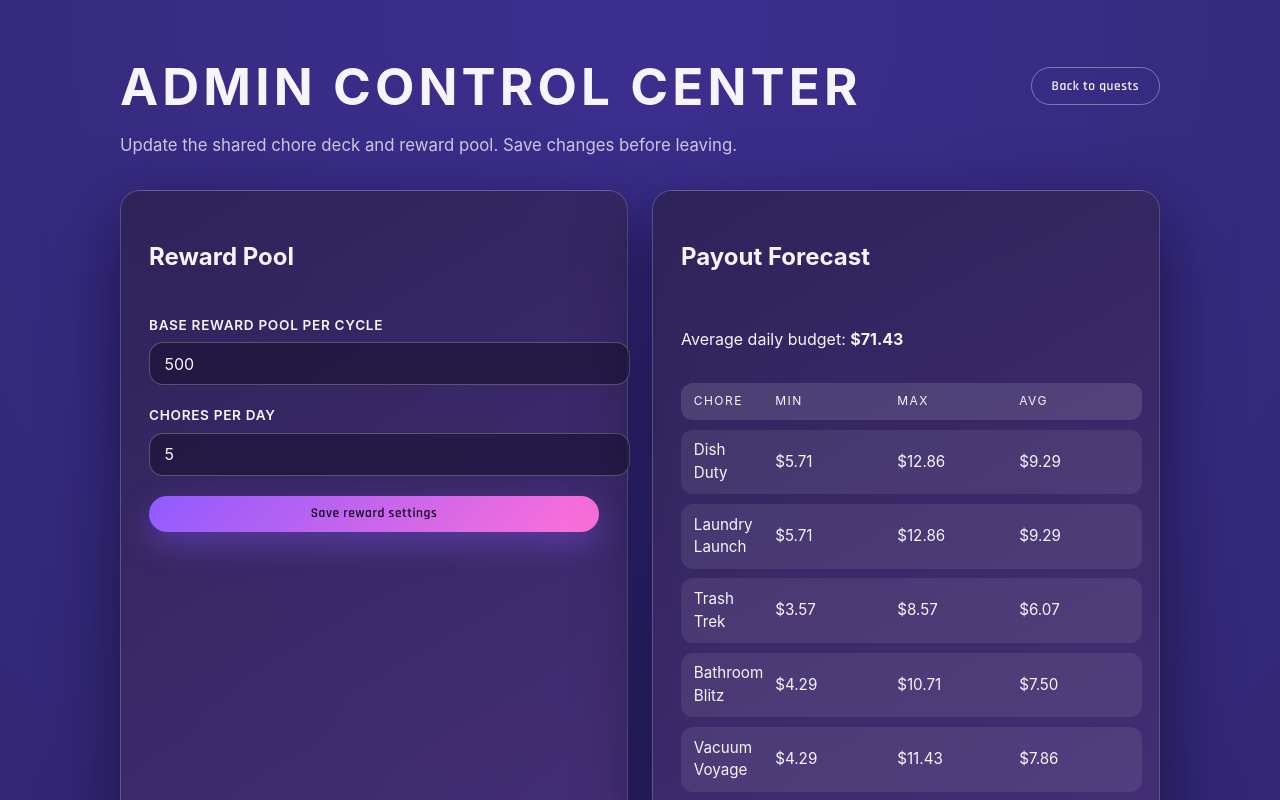
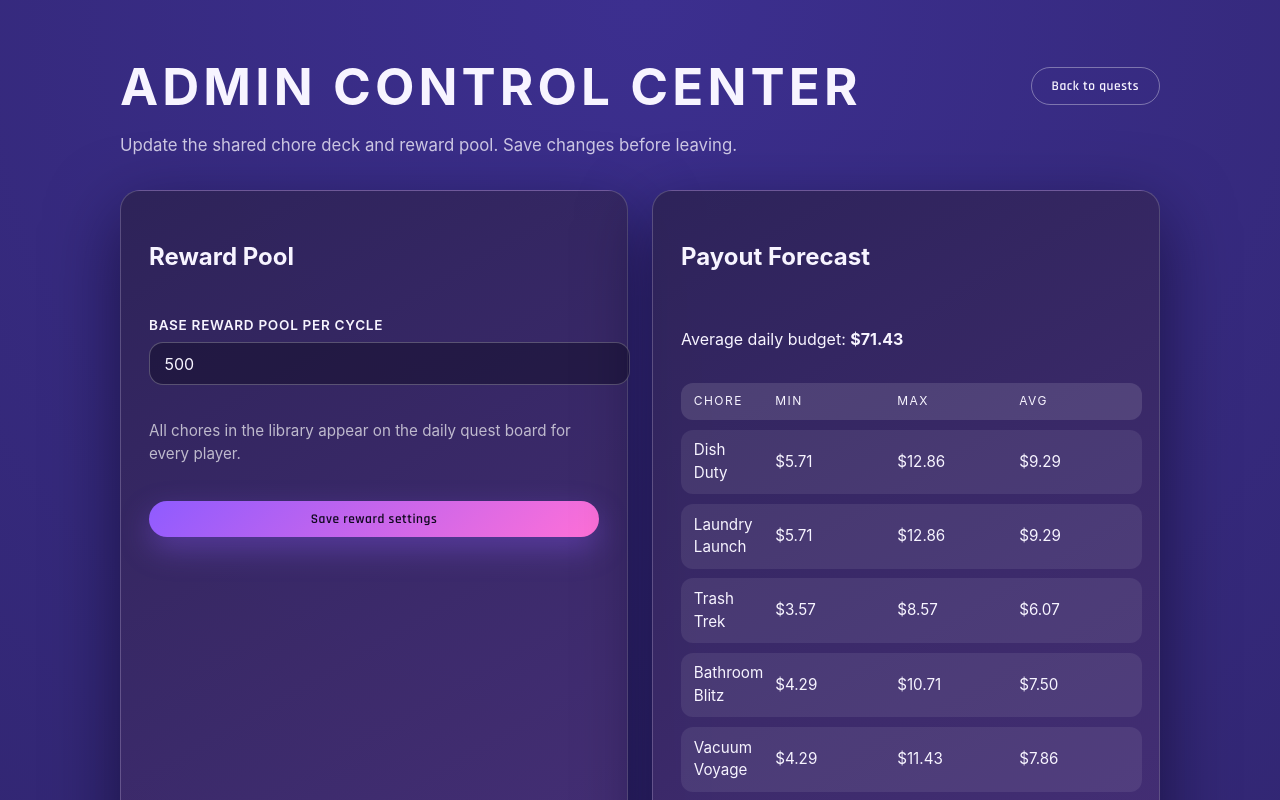
Before and after one commit to FreedominaStonyField/Chorequesttracker, a React (Vite) app: page / in a window 1280 px wide. Both pictures are taken after a click on the button "Admin tools". Shown: the top 800 px of the page. Built offline with nearby package versions, Linux system fonts and the light colour scheme.

Commit message:
Show all daily chores to every player

```diff
--- a/src/App.tsx
+++ b/src/App.tsx
@@ -10,7 +10,7 @@ import type {
   UserId,
   UserStats,
 } from './types';
-import { pickRandom, randomIntPartition } from './utils/random';
+import { randomIntPartition } from './utils/random';
 import { loadState, saveState } from './utils/storage';
 import { addDays, daysBetween, todayISO } from './utils/dates';
 
@@ -18,7 +18,6 @@ const CYCLE_LENGTH_DAYS = 7;
 
 const DEFAULT_SETTINGS: AdminSettings = {
   baseRewardPool: 500,
-  dailyChoresCount: 5,
 };
 
 const USERS: { id: UserId; name: string }[] = [
@@ -55,14 +54,17 @@ const slugify = (value: string) =>
 
 const cloneSettings = (settings: AdminSettings): AdminSettings => ({ ...settings });
 
-const sanitizeSettings = (settings?: AdminSettings | null): AdminSettings => {
+const sanitizeSettings = (
+  settings?: Partial<AdminSettings> | null,
+): AdminSettings => {
   const base = settings ?? DEFAULT_SETTINGS;
-  const baseRewardPool = Math.max(0, Math.floor(Number(base.baseRewardPool) || 0));
-  const dailyChoresCount = Math.max(0, Math.floor(Number(base.dailyChoresCount) || 0));
+  const baseRewardPool = Math.max(
+    0,
+    Math.floor(Number((base as Record<string, unknown>).baseRewardPool) || 0),
+  );
 
   return {
     baseRewardPool,
-    dailyChoresCount,
   };
 };
 
@@ -212,14 +214,21 @@ function allocateRewardsForChores(
   };
 }
 
+function shuffleTemplates(source: readonly ChoreTemplate[]): ChoreTemplate[] {
+  const templates = [...source];
+  for (let index = templates.length - 1; index > 0; index -= 1) {
+    const swapIndex = Math.floor(Math.random() * (index + 1));
+    [templates[index], templates[swapIndex]] = [templates[swapIndex], templates[index]];
+  }
+  return templates;
+}
+
 function generateDailyPlan(
   date: string,
   budget: number,
   library: readonly ChoreTemplate[],
-  settings: AdminSettings,
 ): DailyChorePlan {
-  const count = Math.min(settings.dailyChoresCount, library.length);
-  if (count <= 0) {
+  if (library.length === 0) {
     return {
       date,
       budget,
@@ -228,7 +237,7 @@ function generateDailyPlan(
     };
   }
 
-  const templates = pickRandom(library, count);
+  const templates = shuffleTemplates(library);
   const { rewards, unallocated } = allocateRewardsForChores(budget, templates);
 
   const chores: QuestChore[] = templates.map((template, index) => ({
@@ -255,7 +264,7 @@ function createCycle(
   const rewardPool = settings.baseRewardPool + carryOver;
   const dailyBudgets = randomIntPartition(rewardPool, CYCLE_LENGTH_DAYS, 0);
   const dailyPlans: DailyChorePlan[] = dailyBudgets.map((budget, index) =>
-    generateDailyPlan(addDays(startDate, index), budget, library, settings),
+    generateDailyPlan(addDays(startDate, index), budget, library),
   );
 
   return {
@@ -284,10 +293,7 @@ function computeCarryOver(cycle: CycleState): number {
 }
 
 function settingsChanged(a: AdminSettings, b: AdminSettings): boolean {
-  return (
-    a.baseRewardPool !== b.baseRewardPool ||
-    a.dailyChoresCount !== b.dailyChoresCount
-  );
+  return a.baseRewardPool !== b.baseRewardPool;
 }
 
 function synchronizeCycleState(
@@ -546,13 +552,11 @@ function App() {
   const handleSettingsFieldChange = (field: keyof AdminSettings, value: number) => {
     setSettingsDraft((currentDraft) => {
       const sanitizedValue = Number.isNaN(value) ? 0 : value;
-      const next: AdminSettings = {
+      const safeValue = Math.max(0, Math.floor(sanitizedValue));
+      return {
         ...currentDraft,
-        [field]: field === 'dailyChoresCount'
-          ? Math.max(0, Math.floor(sanitizedValue))
-          : Math.max(0, Math.floor(sanitizedValue)),
+        [field]: safeValue,
       };
-      return next;
     });
   };
 
@@ -786,23 +790,9 @@ function App() {
                 }
               />
             </label>
-            <label className="admin-field">
-              Chores per day
-              <input
-                type="number"
-                min={0}
-                step={1}
-                value={settingsDraft.dailyChoresCount}
-                onChange={(event) =>
-                  handleSettingsFieldChange(
-                    'dailyChoresCount',
-                    Number.isNaN(Number(event.target.value))
-                      ? 0
-                      : Number(event.target.value),
-                  )
-                }
-              />
-            </label>
+            <p className="section-note">
+              All chores in the library appear on the daily quest board for every player.
+            </p>
             <button type="button" className="primary-button" onClick={handleSaveSettings}>
               Save reward settings
             </button>
--- a/src/types.ts
+++ b/src/types.ts
@@ -2,7 +2,6 @@ import type { ChoreTemplate } from './data/choreLibrary';
 
 export type AdminSettings = {
   baseRewardPool: number;
-  dailyChoresCount: number;
 };
 
 export type UserId = 'fransisco' | 'lewis' | 'jero' | 'saffire';
--- a/src/utils/storage.ts
+++ b/src/utils/storage.ts
@@ -1,6 +1,6 @@
 import type { RootState } from '../types';
 
-const STORAGE_KEY = 'chorequest-state-v5';
+const STORAGE_KEY = 'chorequest-state-v6';
 
 export function loadState(): RootState | null {
   if (typeof window === 'undefined') return null;
```
